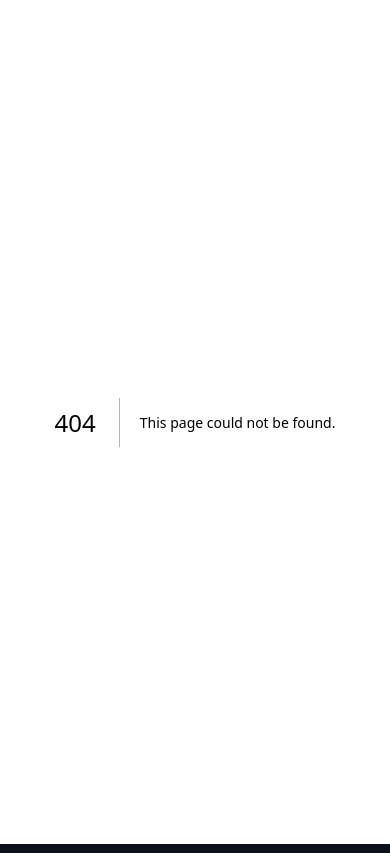
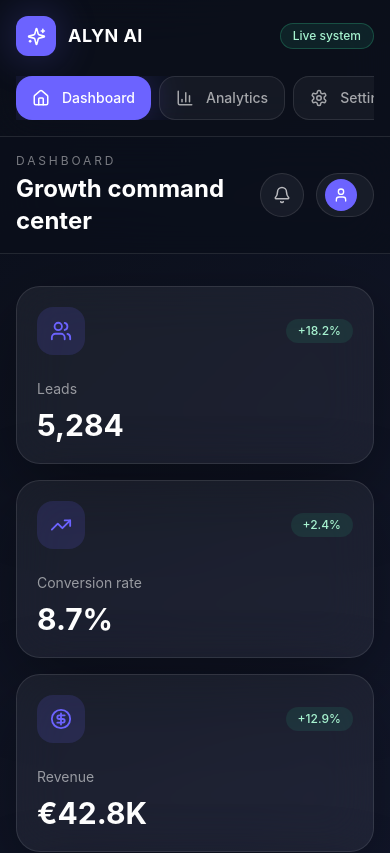
Before and after one commit to hoseinpoursorena-max/soren.hp, a Next.js app: page /dashboard in a window 390 px wide. Before the commit this address had no page. Shown: the top 853 px of the page. Built offline with nearby package versions, Linux system fonts and the light colour scheme.

Commit message:
Add a responsive dashboard route

```diff
--- /dev/null
+++ b/app/dashboard/page.tsx
@@ -0,0 +1,180 @@
+import Link from "next/link";
+import {
+  BarChart3,
+  Bell,
+  CircleDollarSign,
+  Home,
+  Megaphone,
+  Settings,
+  Sparkles,
+  TrendingUp,
+  User,
+  Users
+} from "lucide-react";
+
+const sidebarItems = [
+  { label: "Dashboard", icon: Home, active: true },
+  { label: "Analytics", icon: BarChart3, active: false },
+  { label: "Settings", icon: Settings, active: false }
+];
+
+const metrics = [
+  { label: "Leads", value: "5,284", change: "+18.2%", icon: Users },
+  { label: "Conversion rate", value: "8.7%", change: "+2.4%", icon: TrendingUp },
+  { label: "Revenue", value: "€42.8K", change: "+12.9%", icon: CircleDollarSign },
+  { label: "Active campaigns", value: "14", change: "4 live tests", icon: Megaphone }
+];
+
+const chartData = [38, 52, 47, 69, 74, 66, 82, 91, 86, 104, 118, 132];
+
+const campaigns = [
+  ["Search Ads", "Running", "2,180 leads"],
+  ["Retargeting", "Optimizing", "846 leads"],
+  ["Content Sprint", "Scheduled", "18 assets"],
+  ["Local SEO", "In progress", "42 pages"]
+];
+
+function Sidebar() {
+  return (
+    <aside className="border-b border-white/10 bg-[#0b0f1a]/75 px-4 py-4 backdrop-blur-xl lg:fixed lg:inset-y-0 lg:left-0 lg:w-72 lg:border-b-0 lg:border-r lg:px-6 lg:py-6">
+      <div className="flex items-center justify-between gap-4 lg:block">
+        <Link href="/" className="flex items-center gap-3" aria-label="ALYN AI home">
+          <span className="grid h-10 w-10 place-items-center rounded-xl bg-neon shadow-glow">
+            <Sparkles size={19} />
+          </span>
+          <span className="text-lg font-bold tracking-wide">ALYN AI</span>
+        </Link>
+        <span className="rounded-full border border-emerald-400/25 bg-emerald-400/10 px-3 py-1 text-xs font-medium text-emerald-200 lg:mt-8 lg:inline-flex">
+          Live system
+        </span>
+      </div>
+
+      <nav className="mt-5 flex gap-2 overflow-x-auto lg:mt-10 lg:flex-col lg:overflow-visible">
+        {sidebarItems.map(({ label, icon: Icon, active }) => (
+          <a
+            key={label}
+            href="#"
+            className={`flex min-h-11 shrink-0 items-center gap-3 rounded-2xl px-4 text-sm font-medium transition ${
+              active
+                ? "bg-neon text-white shadow-glow"
+                : "border border-white/10 bg-white/[0.045] text-white/[0.62] hover:bg-white/[0.08] hover:text-white"
+            }`}
+          >
+            <Icon size={18} />
+            {label}
+          </a>
+        ))}
+      </nav>
+    </aside>
+  );
+}
+
+function Topbar() {
+  return (
+    <header className="sticky top-0 z-30 border-b border-white/10 bg-[#0b0f1a]/70 px-4 py-4 backdrop-blur-xl sm:px-6 lg:ml-72 lg:px-8">
+      <div className="mx-auto flex max-w-7xl items-center justify-between gap-4">
+        <div>
+          <p className="text-xs uppercase tracking-[0.24em] text-white/[0.45]">Dashboard</p>
+          <h1 className="mt-1 text-2xl font-bold sm:text-3xl">Growth command center</h1>
+        </div>
+        <div className="flex items-center gap-3">
+          <button className="grid h-11 w-11 place-items-center rounded-full border border-white/10 bg-white/[0.055] text-white/[0.7] transition hover:bg-white/[0.09] hover:text-white">
+            <Bell size={18} />
+          </button>
+          <button className="flex min-h-11 items-center gap-3 rounded-full border border-white/10 bg-white/[0.055] py-1 pl-2 pr-4 transition hover:bg-white/[0.09]">
+            <span className="grid h-8 w-8 place-items-center rounded-full bg-neon text-white">
+              <User size={16} />
+            </span>
+            <span className="hidden text-sm font-semibold sm:inline">Soren</span>
+          </button>
+        </div>
+      </div>
+    </header>
+  );
+}
+
+function MetricCards() {
+  return (
+    <section className="grid gap-4 sm:grid-cols-2 xl:grid-cols-4">
+      {metrics.map(({ label, value, change, icon: Icon }) => (
+        <div key={label} className="rounded-3xl border border-white/10 bg-white/[0.055] p-5 shadow-glass backdrop-blur-xl">
+          <div className="mb-6 flex items-center justify-between">
+            <span className="grid h-12 w-12 place-items-center rounded-2xl bg-neon/[0.15] text-neon">
+              <Icon size={22} />
+            </span>
+            <span className="rounded-full bg-emerald-400/10 px-3 py-1 text-xs font-medium text-emerald-200">{change}</span>
+          </div>
+          <p className="text-sm text-white/[0.55]">{label}</p>
+          <p className="mt-2 text-3xl font-bold">{value}</p>
+        </div>
+      ))}
+    </section>
+  );
+}
+
+function GrowthChart() {
+  return (
+    <section className="rounded-3xl border border-white/10 bg-white/[0.055] p-5 shadow-glass backdrop-blur-xl lg:col-span-2">
+      <div className="mb-6 flex flex-col gap-3 sm:flex-row sm:items-center sm:justify-between">
+        <div>
+          <h2 className="text-xl font-semibold">Lead growth</h2>
+          <p className="mt-1 text-sm text-white/[0.55]">Fake campaign data for the last 12 weeks.</p>
+        </div>
+        <span className="w-fit rounded-full bg-cyan-300/10 px-3 py-1 text-xs font-medium text-cyan-200">+34.6% trend</span>
+      </div>
+      <div className="metric-grid h-80 rounded-2xl border border-white/10 bg-white/[0.04] p-4">
+        <div className="flex h-full items-end gap-2 sm:gap-3">
+          {chartData.map((value, index) => (
+            <div key={value} className="flex h-full flex-1 flex-col justify-end gap-2">
+              <span
+                className="rounded-t-xl bg-gradient-to-t from-neon to-cyan-300 shadow-glow transition hover:opacity-80"
+                style={{ height: `${value / 1.45}%` }}
+              />
+              <span className="text-center text-[10px] text-white/[0.38]">{index + 1}</span>
+            </div>
+          ))}
+        </div>
+      </div>
+    </section>
+  );
+}
+
+function CampaignPanel() {
+  return (
+    <section className="rounded-3xl border border-white/10 bg-white/[0.055] p-5 shadow-glass backdrop-blur-xl">
+      <div className="mb-6 flex items-center justify-between">
+        <h2 className="text-xl font-semibold">Campaigns</h2>
+        <span className="rounded-full bg-white/[0.07] px-3 py-1 text-xs text-white/[0.58]">Live</span>
+      </div>
+      <div className="space-y-3">
+        {campaigns.map(([name, status, result]) => (
+          <div key={name} className="rounded-2xl border border-white/10 bg-white/[0.045] p-4">
+            <div className="flex items-start justify-between gap-3">
+              <div>
+                <h3 className="font-semibold">{name}</h3>
+                <p className="mt-1 text-sm text-white/[0.5]">{status}</p>
+              </div>
+              <span className="text-sm font-medium text-white/[0.72]">{result}</span>
+            </div>
+          </div>
+        ))}
+      </div>
+    </section>
+  );
+}
+
+export default function DashboardPage() {
+  return (
+    <main className="min-h-screen overflow-x-hidden bg-[linear-gradient(135deg,#0b0f1a_0%,#12172a_48%,#1a1f3a_100%)] text-white">
+      <Sidebar />
+      <Topbar />
+      <div className="mx-auto grid max-w-7xl gap-6 px-4 py-8 sm:px-6 lg:ml-72 lg:px-8">
+        <MetricCards />
+        <div className="grid gap-6 lg:grid-cols-3">
+          <GrowthChart />
+          <CampaignPanel />
+        </div>
+      </div>
+    </main>
+  );
+}
```
